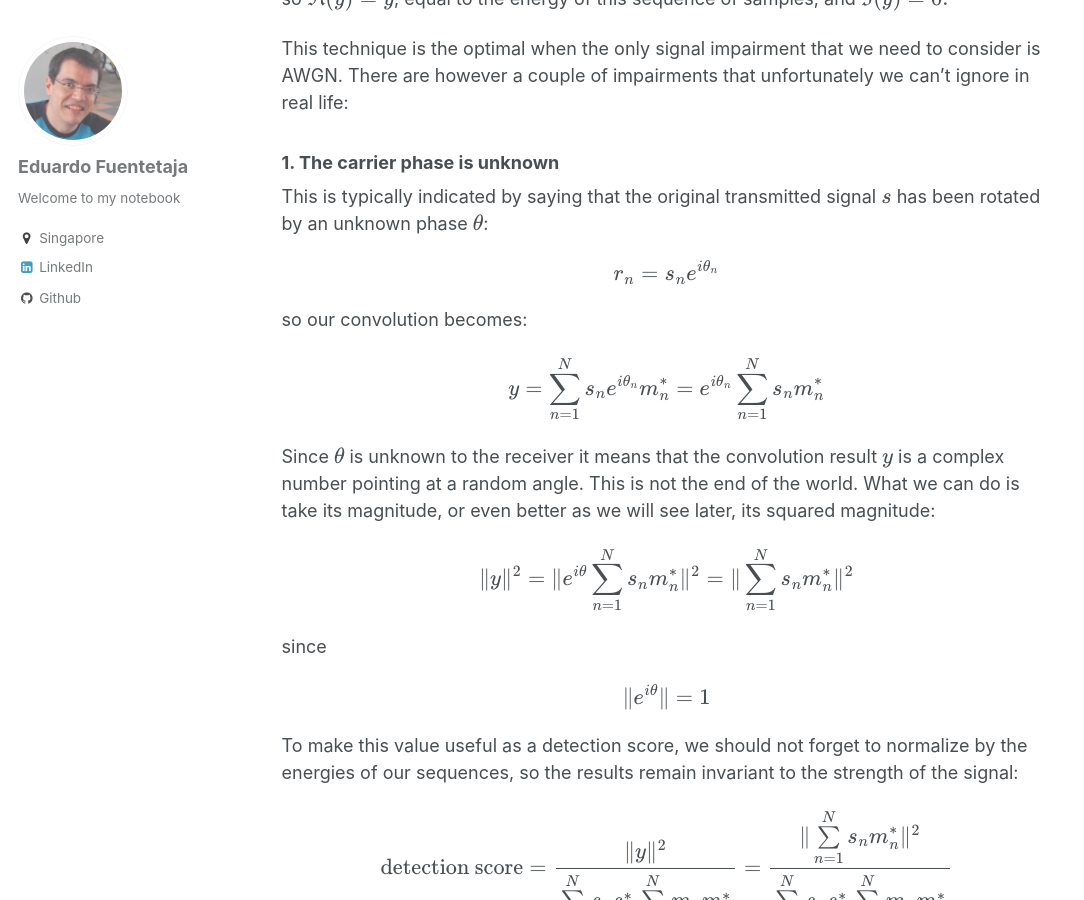
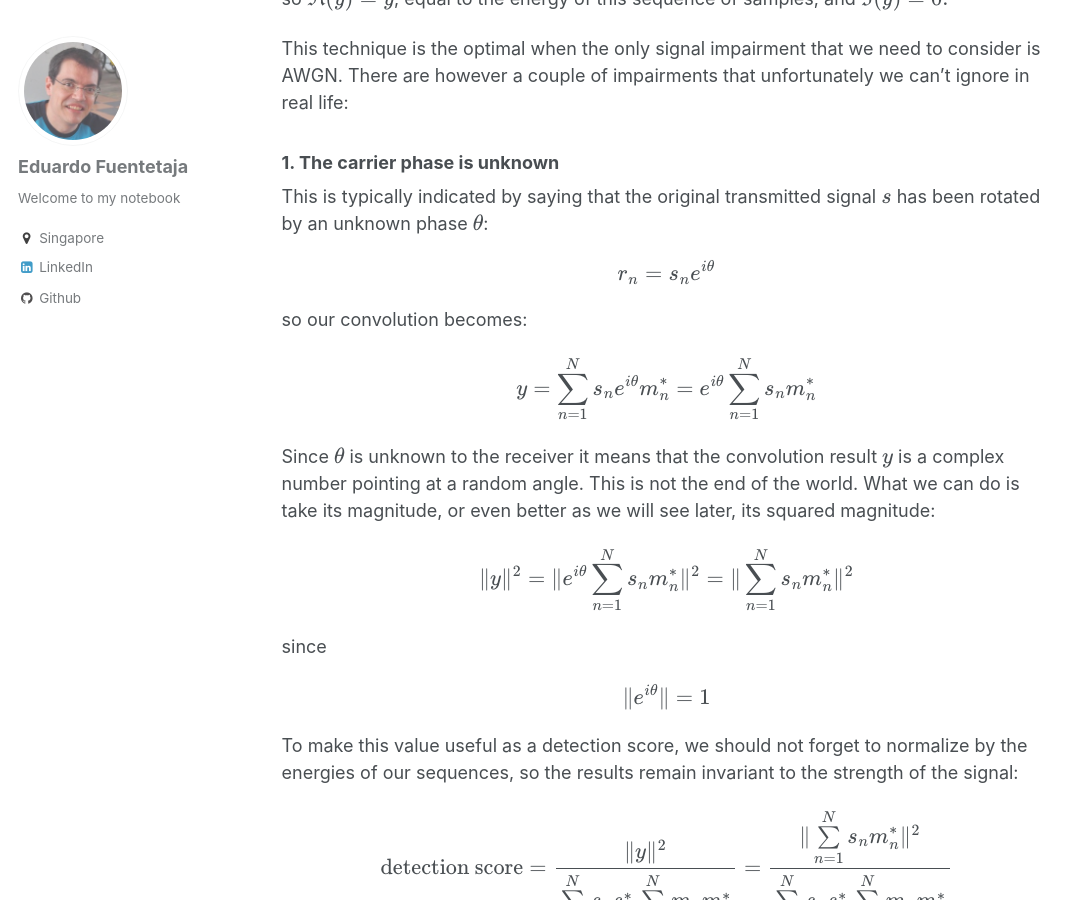
Before and after one commit to EdFuentetaja/EdFuentetaja.github.io, a Jekyll site: the page built from _posts/2024-02-13-signal_detection.markdown, in a window 1280 px wide and 900 px high, scrolled down 3244 px. Shown: the whole window, without its empty margins (0-1084 px from the left). Built offline with Jekyll 4.4.1, drawn with Linux system fonts in a browser that asks for light colours; formulas are drawn with MathJax 3; comment, search, counter and statistics services are not loaded.

Commit message:
Fixed typo.

```diff
--- a/_posts/2024-02-13-signal_detection.markdown
+++ b/_posts/2024-02-13-signal_detection.markdown
@@ -43,11 +43,11 @@ This technique is the optimal when the only signal impairment that we need to co
 
 This is typically indicated by saying that the original transmitted signal $$s$$ has been rotated by an unknown phase $$\theta$$:
 
-$$r_n = s_n e^{i\theta_n}$$
+$$r_n = s_n e^{i\theta}$$
 
 so our convolution becomes:
 
-$$y = \sum\limits_{n=1}^{N}{s_n e^{i\theta_n} m_n^*} = e^{i\theta_n} \sum\limits_{n=1}^{N}{s_n m_n^*}$$
+$$y = \sum\limits_{n=1}^{N}{s_n e^{i\theta} m_n^*} = e^{i\theta} \sum\limits_{n=1}^{N}{s_n m_n^*}$$
 
 Since $$\theta$$ is unknown to the receiver it means that the convolution result $$y$$ is a complex number pointing at a random angle. This is not the end of the world. What we can do is take its magnitude, or even better as we will see later, its squared magnitude:
 
```
